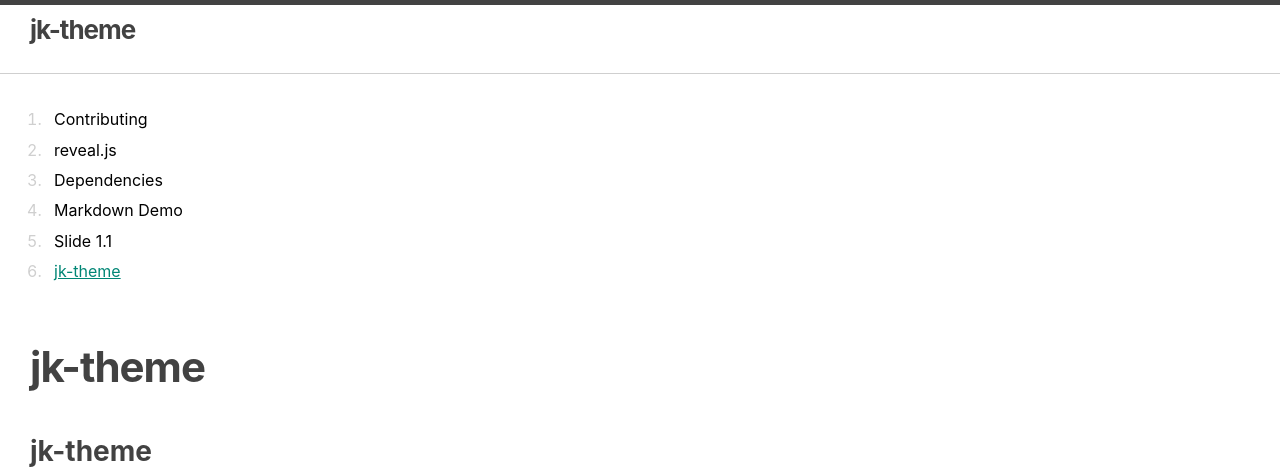
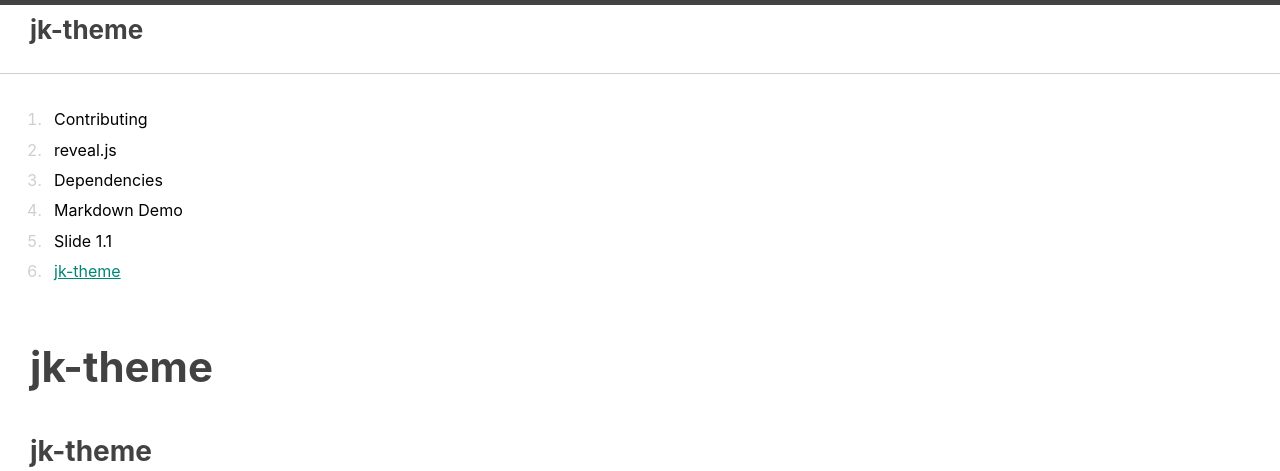
Before and after one commit to coursweb/jk-theme, a Jekyll site: the page built from README.md, in a window 1280 px wide. Shown: the top 471 px of the page. Built offline with Jekyll 4.4.1, drawn with Linux system fonts in a browser that asks for light colours; our own code applies the rules of GitHub Pages for plain Markdown files.

Commit message:
disable letter-spacing

```diff
--- a/_sass/_layout.scss
+++ b/_sass/_layout.scss
@@ -20,7 +20,7 @@
     font-weight: $bold-font-weight;
     font-family: $title-font-family;
     line-height: 1;
-    letter-spacing: -1px;
+    //letter-spacing: -1px;
 
     margin-top: 12px;
     margin-right: 1em;
@@ -151,7 +151,7 @@
 
 .post-title {
     font-size: 42px;
-    letter-spacing: -1px;
+    //letter-spacing: -1px;
     line-height: 1;
 
     @include media-query($on-laptop) {
```
